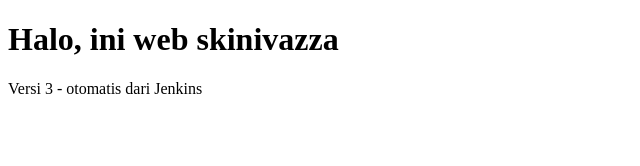
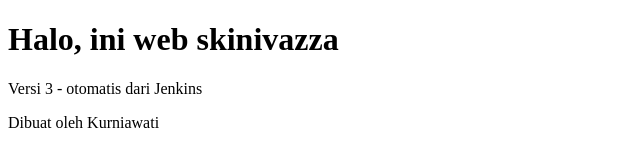
Before and after one commit to kurniawatifadhilah1106-ui/-latihan-cicd, a plain HTML site: page public/index.html in a window 1280 px wide. Shown: the whole page, without its empty margins (0-640 px from the left). Drawn offline with Linux system fonts and the light colour scheme.

Commit message:
nambah footer

```diff
--- a/public/index.html
+++ b/public/index.html
@@ -7,5 +7,6 @@
 <body>
     <h1>Halo, ini web skinivazza</h1>
     <p>Versi 3 - otomatis dari Jenkins</p>
+    <footer>Dibuat oleh Kurniawati</footer>
 </body>
 </html>
```
